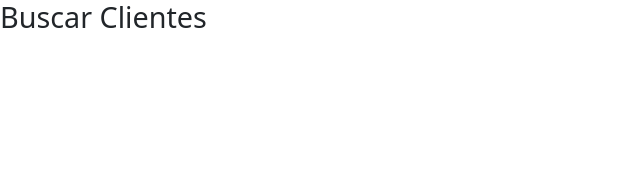
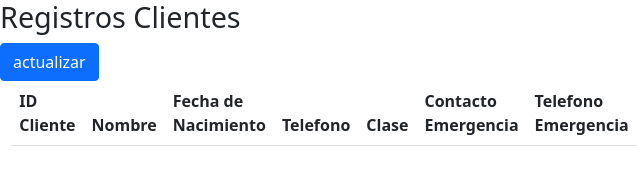
Before and after one commit to SaboHiriart/athadmin, an Electron app: page view-client-search/index.html in a window 450 px wide. Shown: the whole page, 637 px wide, since content can reach past the window. Drawn offline with nearby package versions, Linux system fonts and the light colour scheme; files that its build step writes are made by us from their sources.

Commit message:
estrucura para mostrar inofrmación en de la tabla clientes

```diff
--- a/view-client-search/index.html
+++ b/view-client-search/index.html
@@ -10,8 +10,22 @@
     <link href="styles.css" rel="stylesheet" />
 </head>
 <body>
-    <h1>Buscar Clientes</h1>
+    <h1>Registros Clientes</h1>
+    <button class="btn btn-primary"onclick="loadClientes()">actualizar</button>
+    <table id="Tabla" class="table table-striped table-hover" style="width: 95%; margin-left: 2.5%;">
+        <thead>
+            <th>ID Cliente</th>
+            <th>Nombre</th>
+            <th>Fecha de Nacimiento</th>
+            <th>Telefono</th>
+            <th>Clase</th>
+            <th>Contacto Emergencia</th>
+            <th>Telefono Emergencia</th>
+        </thead>
+        <tbody id="cuerpoTabla">
 
+        </tbody>
+    </table>
     <script src="../node_modules/bootstrap/dist/js/bootstrap.bundle.min.js"></script>
     <script src="./renderer.js"></script>
 </body>
```
